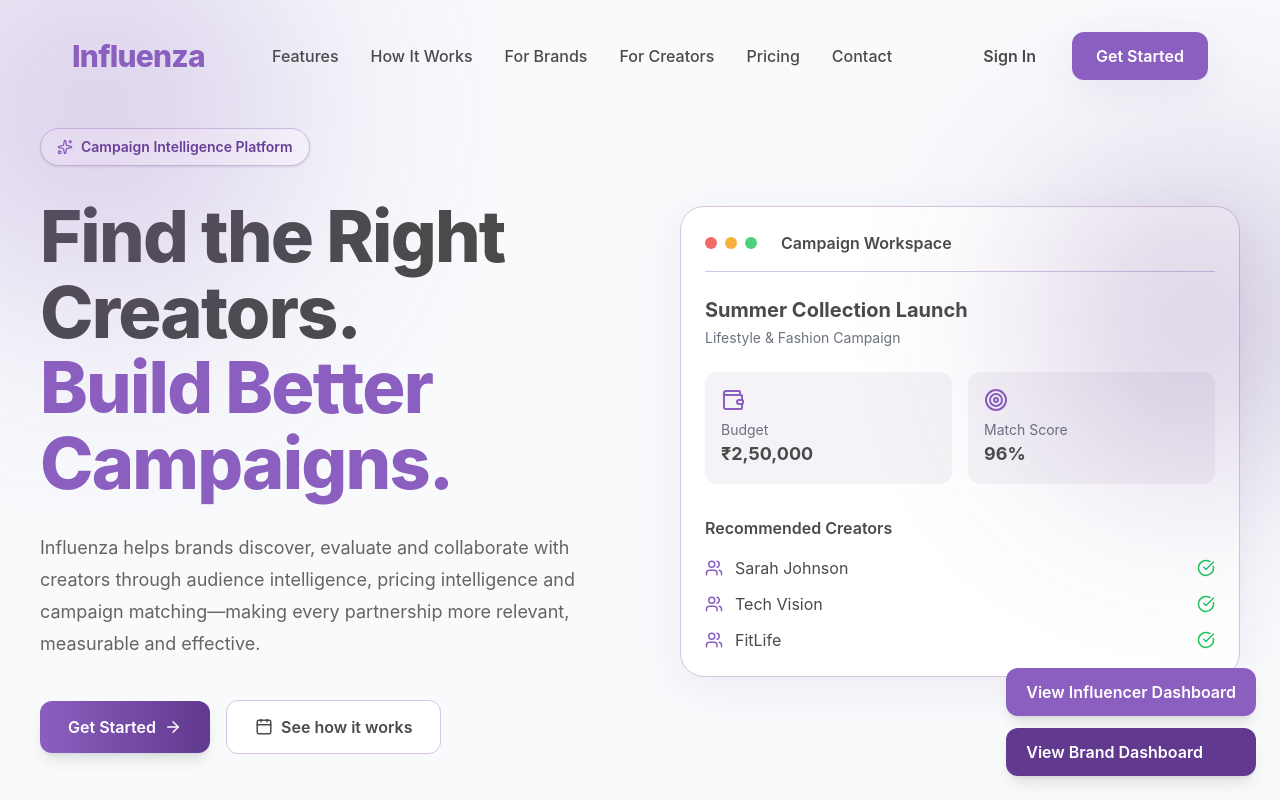
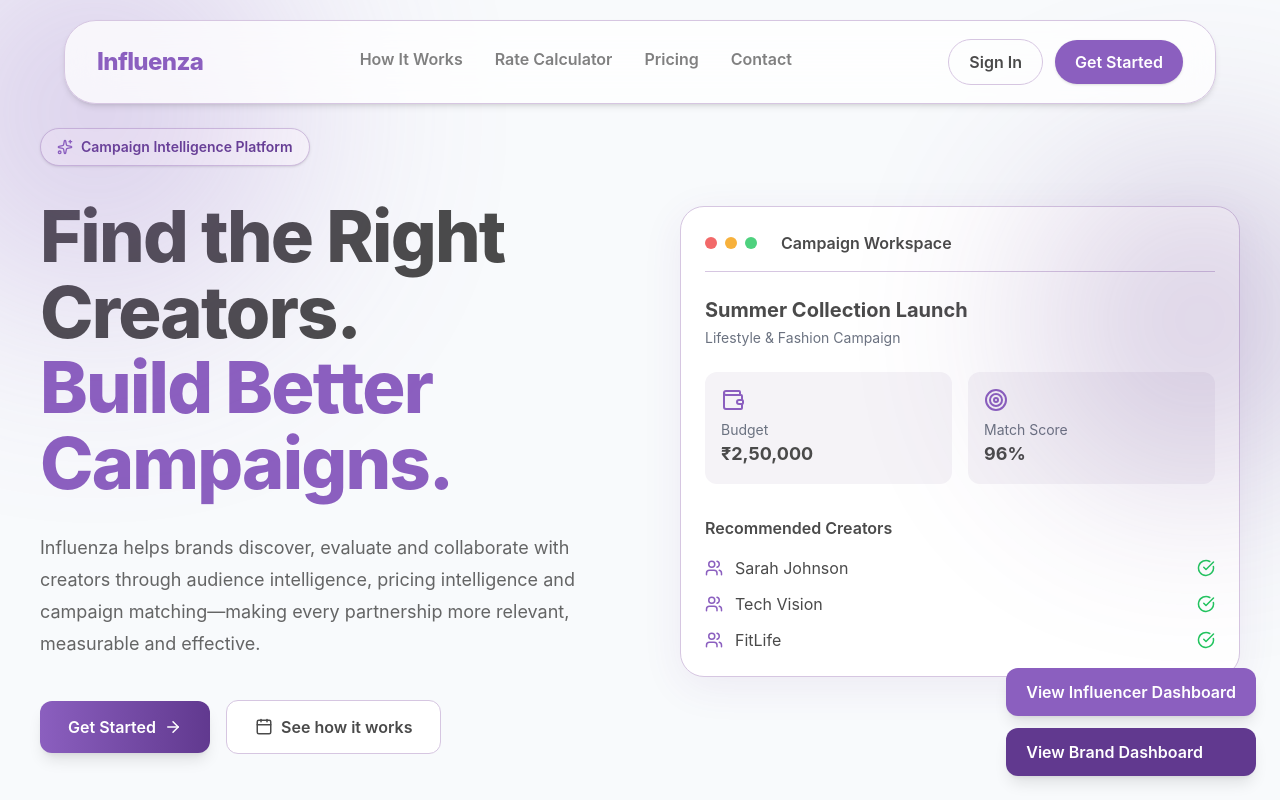
Before and after one commit to Reyhaan5/Influenza, a React (Vite) app: page / in a window 1280 px wide. Shown: the top 800 px of the page. Built offline with nearby package versions, Linux system fonts and the light colour scheme.

Commit message:
feat(navigation): update router and navbar for new pages

```diff
--- a/src/components/layout/Navbar.jsx
+++ b/src/components/layout/Navbar.jsx
@@ -1,91 +1,107 @@
 import { useEffect, useState } from "react";
 import { Link } from "react-router-dom";
+import { Menu, X } from "lucide-react";
+import { navigationLinks } from "../../constants/navigation";
 
-import Button from "../common/Button";
-import Container from "../common/Container";
-import { navigationLinks } from "../../constants/navigation";
+function AnimatedNavLink({ href, isRoute, children }) {
+  const content = (
+    <span className="group relative inline-block overflow-hidden h-6">
+      <span className="flex flex-col transition-transform duration-300 ease-out group-hover:-translate-y-1/2">
+        <span className="block text-[var(--color-text)]/70 text-base font-semibold">{children}</span>
+        <span className="block text-[var(--color-primary)] text-base font-semibold">{children}</span>
+      </span>
+    </span>
+  );
+  return isRoute ? (
+    <Link to={href} className="inline-block">{content}</Link>
+  ) : (
+    <a href={href} className="inline-block">{content}</a>
+  );
+}
 
 function Navbar() {
   const [scrolled, setScrolled] = useState(false);
+  const [isOpen, setIsOpen] = useState(false);
 
   useEffect(() => {
-    const handleScroll = () => {
-      setScrolled(window.scrollY > 30);
-    };
-
+    const handleScroll = () => setScrolled(window.scrollY > 30);
     window.addEventListener("scroll", handleScroll);
-
-    return () => {
-      window.removeEventListener("scroll", handleScroll);
-    };
+    return () => window.removeEventListener("scroll", handleScroll);
   }, []);
 
   return (
-    <header
-  className={`
-    fixed
-    top-4
-    left-0
-    w-full
-    z-50
-    transition-all
-    duration-300
-  `}
->
-      <Container>
-      <nav
-  className={`
-    h-20
-    flex
-    items-center
-    justify-between
-    rounded-2xl
-    px-8
-    transition-all
-    duration-300
-    ${
-      scrolled
-        ? "bg-white/80 backdrop-blur-xl shadow-xl border border-[#D6C6E1]"
-        : "bg-transparent"
-    }
-  `}
->
+    <header className="fixed top-5 left-1/2 -translate-x-1/2 z-50 w-[calc(100%-2rem)] max-w-6xl">
+      <div
+        className={`flex flex-col items-stretch px-6 sm:px-8 py-4 sm:py-4.5 rounded-[32px] border border-[var(--color-border)] backdrop-blur-xl transition-all duration-300 ${
+          scrolled ? "bg-white/90 shadow-xl" : "bg-white/75 shadow-md"
+        }`}
+      >
+        <div className="flex items-center justify-between gap-8 sm:gap-12">
+          {/* Logo - Scaled to text-2xl */}
+          <Link to="/" className="text-2xl font-extrabold tracking-tight text-[var(--color-primary)] flex-shrink-0">
+            Influenza
+          </Link>
 
-          {/* Logo */}
-          <div className="text-3xl font-extrabold tracking-tight text-[#8B5FBF] cursor-pointer select-none">
-            Influenza
+          {/* Desktop Nav Links - Expanded gaps */}
+          <nav className="hidden lg:flex items-center gap-8">
+            {navigationLinks.map((link) => (
+              <AnimatedNavLink key={link.id} href={link.href} isRoute={link.isRoute}>
+                {link.label}
+              </AnimatedNavLink>
+            ))}
+          </nav>
+
+          {/* Desktop Action Buttons - Enlarged padding and font sizes */}
+          <div className="hidden lg:flex items-center gap-3 flex-shrink-0">
+            <Link
+              to="/login"
+              className="px-5 py-2.5 text-base font-semibold text-[var(--color-text)] border border-[var(--color-border)] rounded-full hover:border-[var(--color-primary)] hover:text-[var(--color-primary)] transition-colors"
+            >
+              Sign In
+            </Link>
+            <Link
+              to="/signup"
+              className="px-5 py-2.5 text-base font-semibold text-white bg-[var(--color-primary)] rounded-full hover:bg-[var(--color-primary-hover)] transition-colors shadow-sm"
+            >
+              Get Started
+            </Link>
           </div>
 
-          {/* Navigation */}
-          <ul className="hidden lg:flex items-center gap-8">
-            {navigationLinks.map((link) => (
-              <li key={link.id}>
-                <a
-                  href={link.href}
-                  className="font-medium text-[#4A4A4A] hover:text-[#8B5FBF] transition-colors duration-300"
-                >
+          {/* Mobile Menu Toggle Button */}
+          <button
+            className="lg:hidden flex items-center justify-center w-10 h-10 text-[var(--color-text)]"
+            onClick={() => setIsOpen((o) => !o)}
+            aria-label={isOpen ? "Close menu" : "Open menu"}
+          >
+            {isOpen ? <X size={26} /> : <Menu size={26} />}
+          </button>
+        </div>
+
+        {/* Mobile Dropdown */}
+        <div className={`lg:hidden overflow-hidden transition-all duration-300 ${isOpen ? "max-h-96 opacity-100 mt-5" : "max-h-0 opacity-0"}`}>
+          <nav className="flex flex-col items-center gap-5 pb-3">
+            {navigationLinks.map((link) =>
+              link.isRoute ? (
+                <Link key={link.id} to={link.href} className="text-[var(--color-text)] text-lg font-semibold" onClick={() => setIsOpen(false)}>
+                  {link.label}
+                </Link>
+              ) : (
+                <a key={link.id} href={link.href} className="text-[var(--color-text)] text-lg font-semibold" onClick={() => setIsOpen(false)}>
                   {link.label}
                 </a>
-              </li>
-            ))}
-          </ul>
-
-          {/* Actions */}
-          <div className="hidden lg:flex items-center gap-3">
-            <Link to="/login">
-              <Button variant="ghost">
-                  Sign In
-              </Button>
-          </Link>
-            <Link to="/signup">
-              <Button>
-                  Get Started
-              </Button>
-          </Link>
+              )
+            )}
+          </nav>
+          <div className="flex flex-col gap-3 mt-3">
+            <Link to="/login" className="w-full text-center px-5 py-3 text-base font-semibold text-[var(--color-text)] border border-[var(--color-border)] rounded-full">
+              Sign In
+            </Link>
+            <Link to="/signup" className="w-full text-center px-5 py-3 text-base font-semibold text-white bg-[var(--color-primary)] rounded-full">
+              Get Started
+            </Link>
           </div>
-
-        </nav>
-      </Container>
+        </div>
+      </div>
     </header>
   );
 }
--- a/src/constants/navigation.js
+++ b/src/constants/navigation.js
@@ -1,32 +1,6 @@
 export const navigationLinks = [
-    {
-      id: 1,
-      label: "Features",
-      href: "#features",
-    },
-    {
-      id: 2,
-      label: "How It Works",
-      href: "#how-it-works",
-    },
-    {
-      id: 3,
-      label: "For Brands",
-      href: "#brands",
-    },
-    {
-      id: 4,
-      label: "For Creators",
-      href: "#creators",
-    },
-    {
-      id: 5,
-      label: "Pricing",
-      href: "#pricing",
-    },
-    {
-      id: 6,
-      label: "Contact",
-      href: "#contact",
-    },
-  ];
+  { id: 1, label: "How It Works", href: "#how-it-works" },
+  { id: 2, label: "Rate Calculator", href: "/pricing-calculator", isRoute: true },
+  { id: 3, label: "Pricing", href: "#pricing" },
+  { id: 4, label: "Contact", href: "#contact" },
+];
--- a/src/routes/AppRoutes.jsx
+++ b/src/routes/AppRoutes.jsx
@@ -4,6 +4,7 @@ import Home from "../pages/Home";
 import Login from "../pages/Login";
 import InfluencerDashboard from "../pages/InfluencerDashboard";
 import BrandDashboard from "../pages/BrandDashboard";
+import PricingCalculator from "../pages/PricingCalculator";
 
 function AppRoutes() {
   return (
@@ -14,6 +15,7 @@ function AppRoutes() {
         <Route path="/signup" element={<Login />} />
         <Route path="/influencer-dashboard" element={<InfluencerDashboard />} />
         <Route path="/brand-dashboard" element={<BrandDashboard />} />
+        <Route path="/pricing-calculator" element={<PricingCalculator />} />
       </Routes>
     </BrowserRouter>
   );
```
